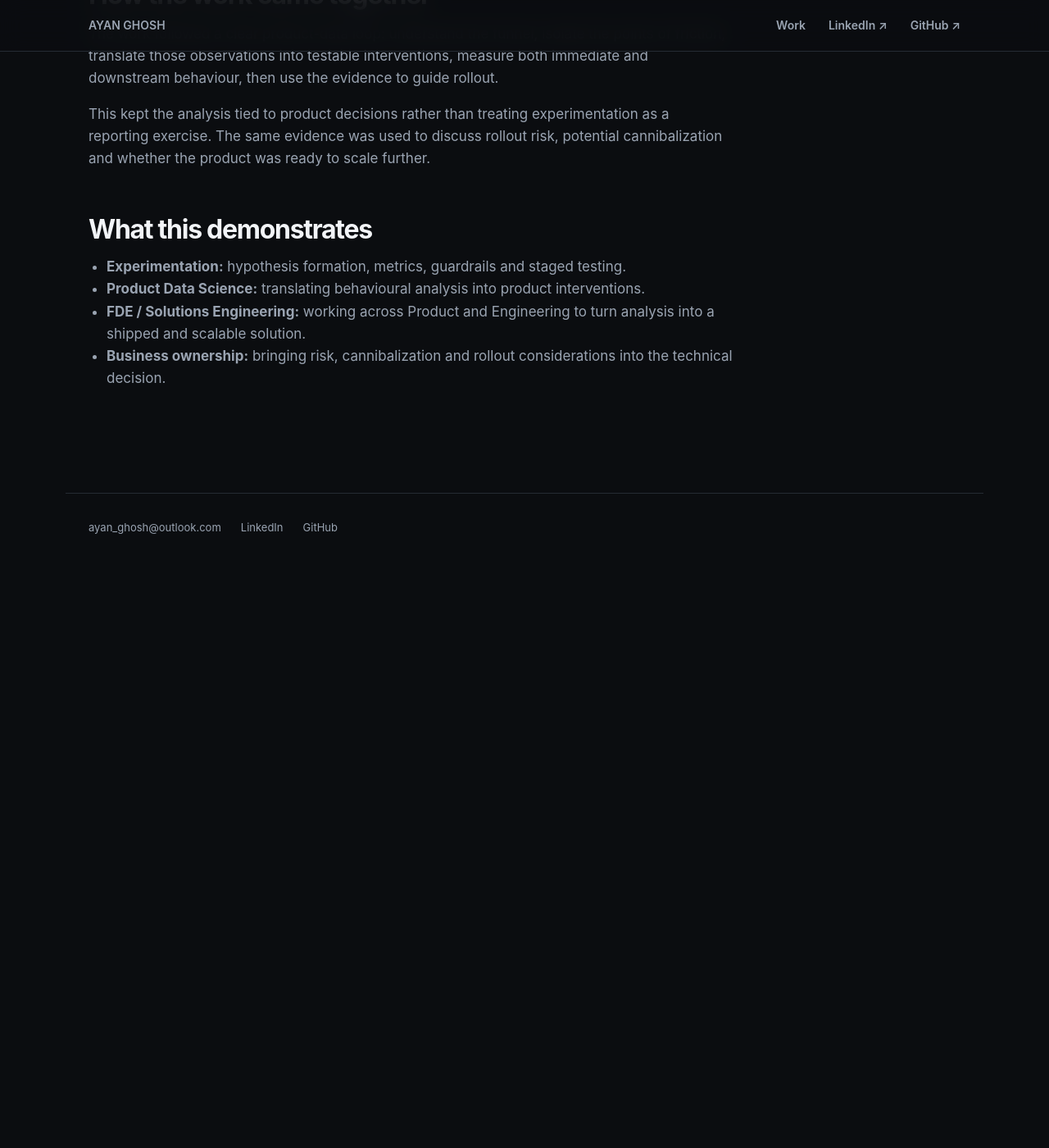
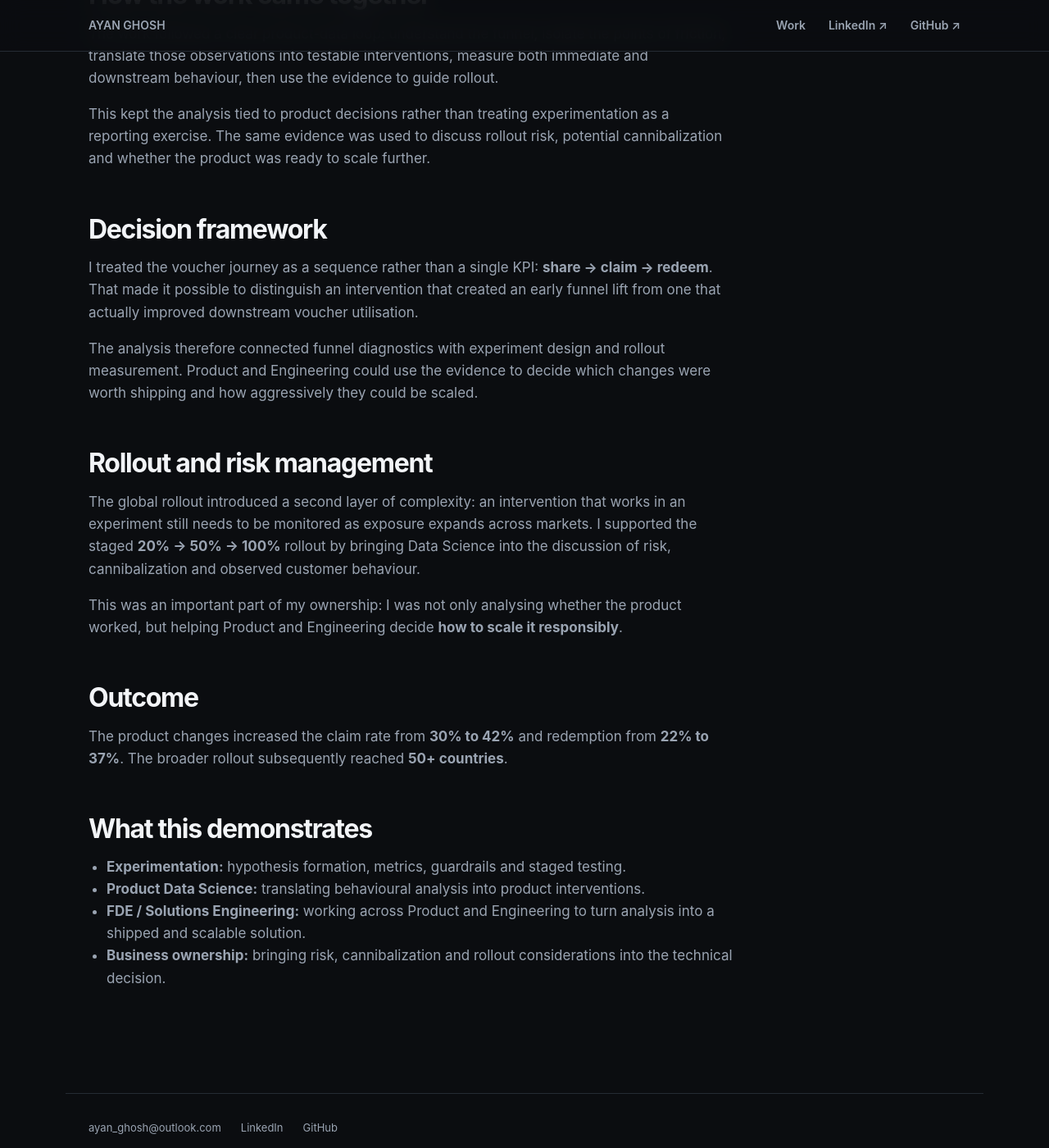
Before and after one commit to ayan-ghosh103/ayan-ghosh103.github.io, a Jekyll site: the page built from work/uberme-vouchers.md, in a window 1280 px wide and 1400 px high, scrolled down 1974 px. Shown: the whole window at 82% size. Built offline with Jekyll 4.4.1, drawn with Linux system fonts in a browser that asks for light colours; before the commit the page ends 2658 px from its top, so only the background shows below that.

Commit message:
Expand case study with detailed approach and outcomes

```diff
--- a/work/uberme-vouchers.md
+++ b/work/uberme-vouchers.md
@@ -34,6 +34,18 @@ title: UberMe Vouchers — Experimentation & Product Delivery
   <p>The work followed a clear product-data loop: understand the funnel, isolate the points of friction, translate those observations into testable interventions, measure both immediate and downstream behaviour, then use the evidence to guide rollout.</p>
   <p>This kept the analysis tied to product decisions rather than treating experimentation as a reporting exercise. The same evidence was used to discuss rollout risk, potential cannibalization and whether the product was ready to scale further.</p>
 
+
+  <h2>Decision framework</h2>
+  <p>I treated the voucher journey as a sequence rather than a single KPI: <b>share → claim → redeem</b>. That made it possible to distinguish an intervention that created an early funnel lift from one that actually improved downstream voucher utilisation.</p>
+  <p>The analysis therefore connected funnel diagnostics with experiment design and rollout measurement. Product and Engineering could use the evidence to decide which changes were worth shipping and how aggressively they could be scaled.</p>
+
+  <h2>Rollout and risk management</h2>
+  <p>The global rollout introduced a second layer of complexity: an intervention that works in an experiment still needs to be monitored as exposure expands across markets. I supported the staged <b>20% → 50% → 100%</b> rollout by bringing Data Science into the discussion of risk, cannibalization and observed customer behaviour.</p>
+  <p>This was an important part of my ownership: I was not only analysing whether the product worked, but helping Product and Engineering decide <b>how to scale it responsibly</b>.</p>
+
+  <h2>Outcome</h2>
+  <p>The product changes increased the claim rate from <b>30% to 42%</b> and redemption from <b>22% to 37%</b>. The broader rollout subsequently reached <b>50+ countries</b>.</p>
+
   <h2>What this demonstrates</h2>
   <ul>
     <li><b>Experimentation:</b> hypothesis formation, metrics, guardrails and staged testing.</li>
```
